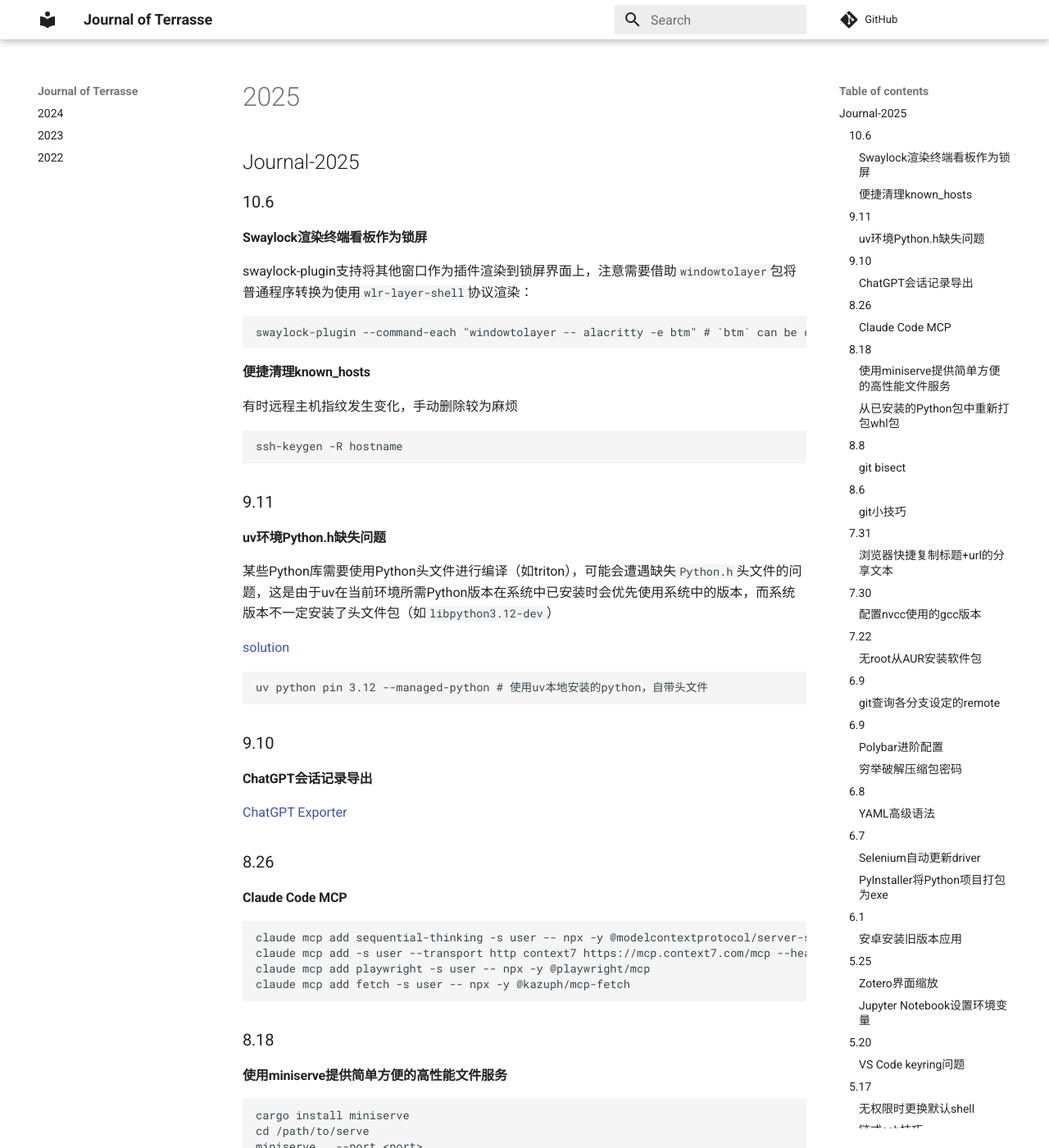
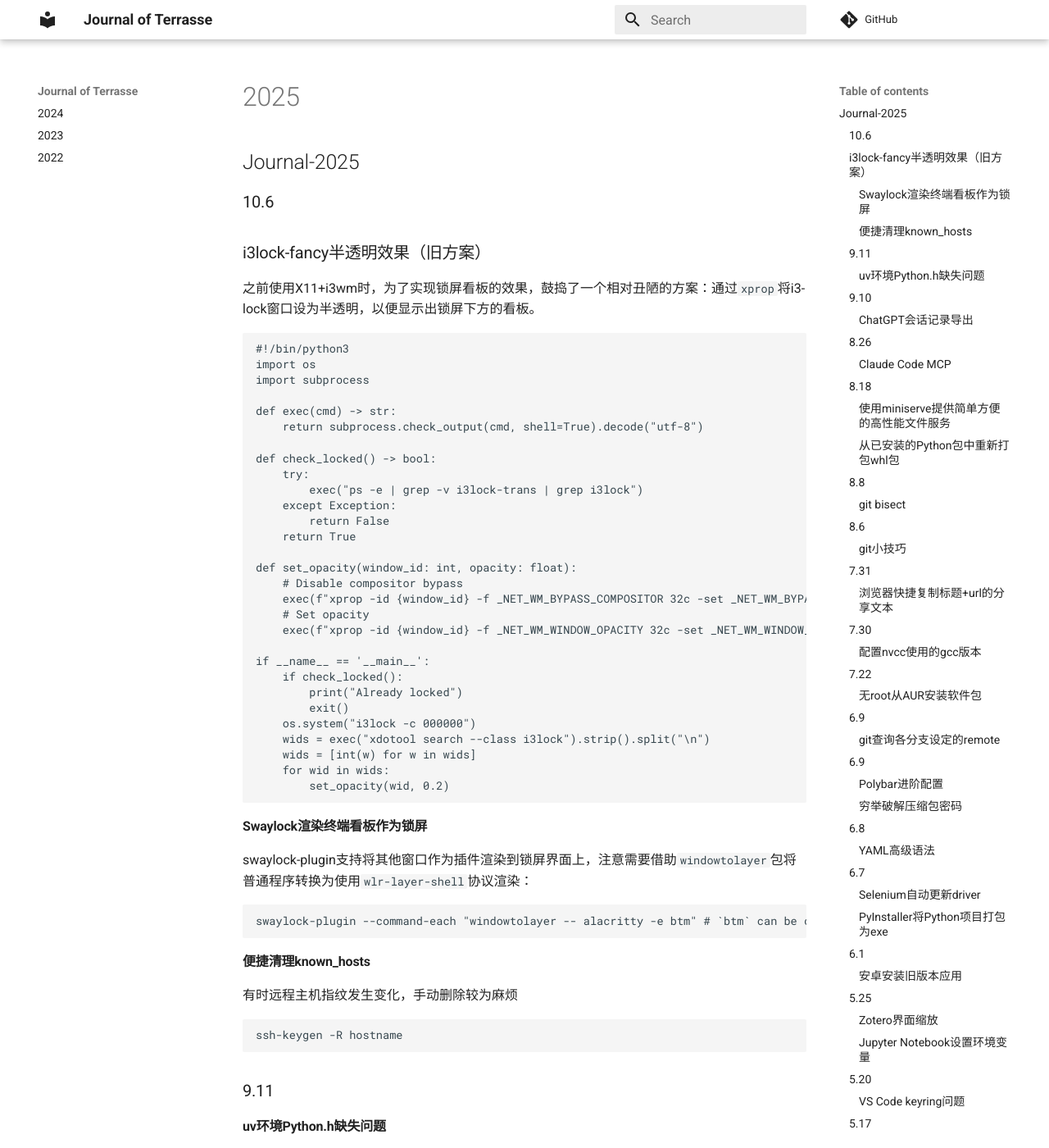
Before and after one commit to Jerry-Terrasse/journal, an MkDocs documentation site: the page built from docs/2025.md, in a window 1280 px wide and 1400 px high. Shown: the whole window at 82% size. Built offline with MkDocs 1.6.1 and Material for MkDocs 9.7.7, drawn with Linux system fonts in a browser that asks for light colours; comment, search, counter and statistics services are not loaded.

Commit message:
update (Mon Oct  6 10:38:34 PM CST 2025)

````diff
--- a/docs/2025.md
+++ b/docs/2025.md
@@ -1,6 +1,42 @@
 ## Journal-2025
 
 ### 10.6
+
+### i3lock-fancy半透明效果（旧方案）
+
+之前使用X11+i3wm时，为了实现锁屏看板的效果，鼓捣了一个相对丑陋的方案：通过`xprop`将i3-lock窗口设为半透明，以便显示出锁屏下方的看板。
+
+```python
+#!/bin/python3
+import os
+import subprocess
+
+def exec(cmd) -> str:
+    return subprocess.check_output(cmd, shell=True).decode("utf-8")
+
+def check_locked() -> bool:
+    try:
+        exec("ps -e | grep -v i3lock-trans | grep i3lock")
+    except Exception:
+        return False
+    return True
+
+def set_opacity(window_id: int, opacity: float):
+    # Disable compositor bypass
+    exec(f"xprop -id {window_id} -f _NET_WM_BYPASS_COMPOSITOR 32c -set _NET_WM_BYPASS_COMPOSITOR 0")
+    # Set opacity
+    exec(f"xprop -id {window_id} -f _NET_WM_WINDOW_OPACITY 32c -set _NET_WM_WINDOW_OPACITY {int(opacity * 0xffffffff)}")
+
+if __name__ == '__main__':
+    if check_locked():
+        print("Already locked")
+        exit()
+    os.system("i3lock -c 000000")
+    wids = exec("xdotool search --class i3lock").strip().split("\n")
+    wids = [int(w) for w in wids]
+    for wid in wids:
+        set_opacity(wid, 0.2)
+```
 
 #### Swaylock渲染终端看板作为锁屏
 
````
